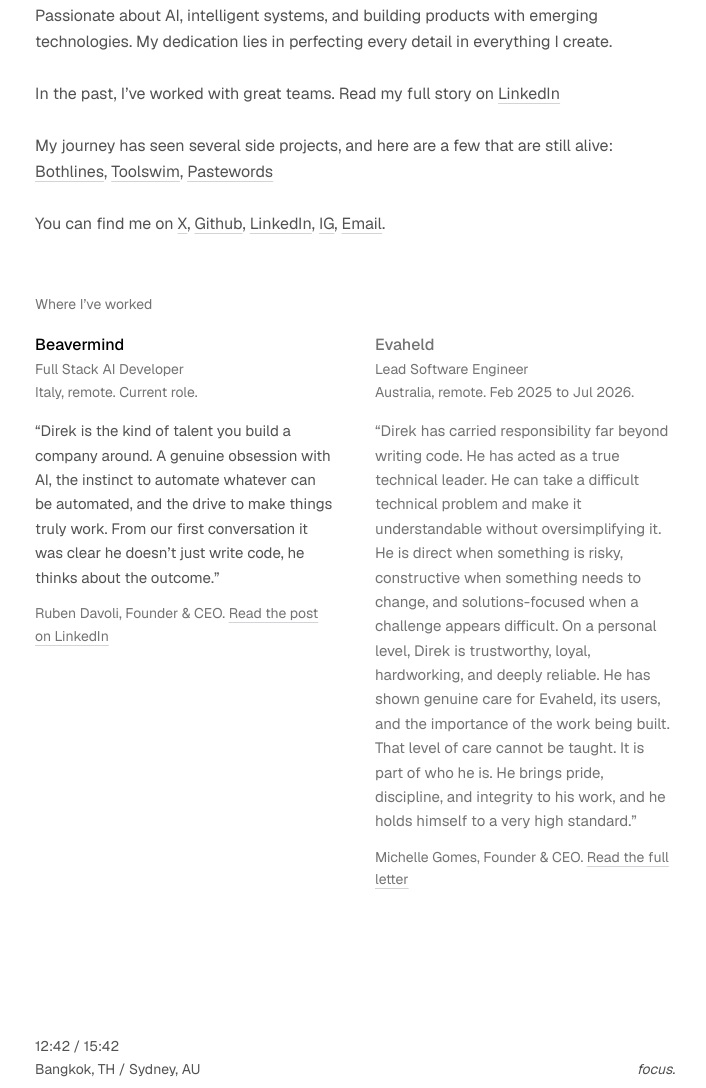
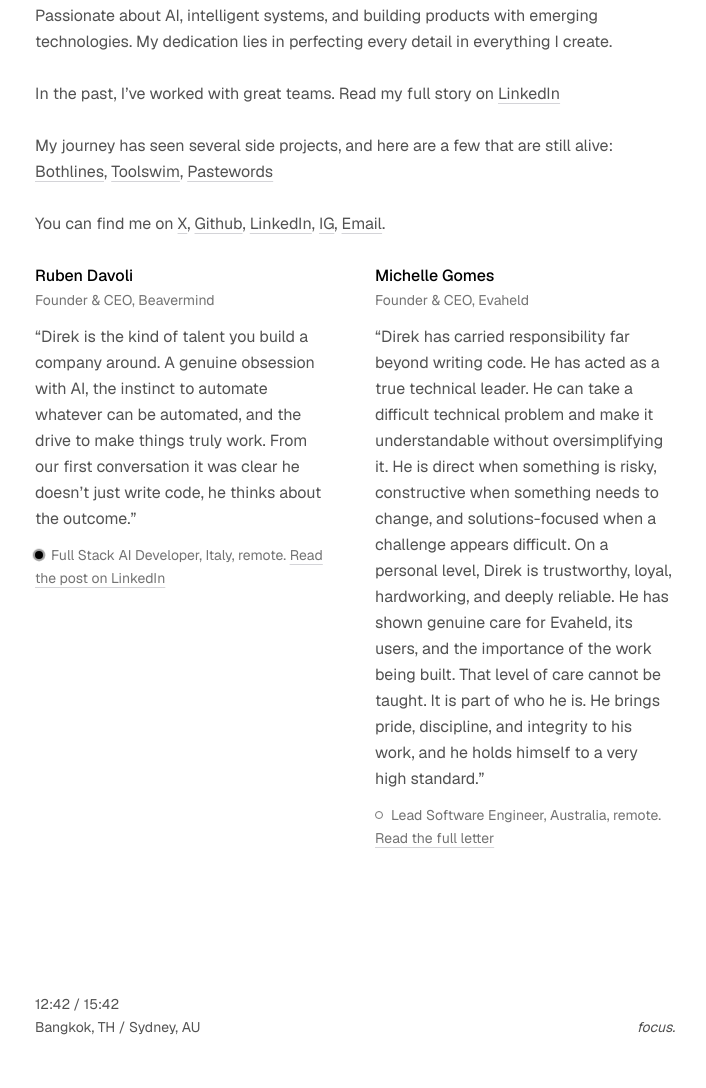
Before and after one commit to direksethi/direksethi-profile, a website: page public/index.html in a window 1280 px wide. Shown: the part 237-1325 px from the top of the page, without its empty margins (285-991 px from the left). Drawn offline with Linux system fonts and the light colour scheme.

Commit message:
Lead the quotes with the person, drop dates and the section label
Name and title come first, quotes match the paragraph colour, and a
pulsing dot on the role line marks the current position instead of
text. No start or end dates.

Co-Authored-By: Claude Code <noreply@anthropic.com>

```diff
--- a/public/index.html
+++ b/public/index.html
@@ -72,20 +72,22 @@ h1 span{color:var(--dim)}
 .bio a:hover,.work a:hover{text-decoration-color:var(--rule-hover)}
 .bio a:focus-visible,.work a:focus-visible{outline:2px solid currentColor;outline-offset:3px;border-radius:2px}
 
-.work{margin-top:3.5rem}
-.work h2{font-size:.875rem;line-height:1.625;font-weight:400;color:var(--dim)}
-.roles{display:grid;grid-template-columns:1fr;gap:2.5rem;margin-top:1rem}
-.role h3{font-size:1rem;line-height:1.625;font-weight:500;color:var(--fg)}
-.role .meta{font-size:.875rem;line-height:1.625;color:var(--dim)}
-.role blockquote{margin-top:1rem;font-size:.9375rem;line-height:1.625;color:var(--body);text-wrap:pretty;hanging-punctuation:first}
-.role figcaption{margin-top:.75rem;font-size:.875rem;line-height:1.625;color:var(--dim)}
-.past h3,.past blockquote{color:var(--dim)}
+.work{display:grid;grid-template-columns:1fr;gap:1.625rem 2.5rem;margin-top:1.625rem;font-size:1rem;line-height:1.625;color:var(--body)}
+.role h2{font-size:1rem;line-height:1.625;font-weight:500;color:var(--fg)}
+.role .title,.role .mine{font-size:.875rem;line-height:1.625;color:var(--dim)}
+.role blockquote{margin-top:.75rem;text-wrap:pretty;hanging-punctuation:first}
+.role .mine{margin-top:.75rem}
+.dot{display:inline-block;position:relative;width:.5rem;height:.5rem;margin-right:.5rem;border-radius:50%;vertical-align:.0625rem}
+.dot.on{background:var(--fg)}
+.dot.on::after{content:"";position:absolute;inset:0;border-radius:50%;background:inherit;animation:ping 2.4s cubic-bezier(0,0,.2,1) infinite}
+.dot.off{border:1px solid currentColor}
+@keyframes ping{0%{transform:scale(1);opacity:.6}70%,100%{transform:scale(2.6);opacity:0}}
 
 footer{position:sticky;top:100vh;display:flex;align-items:flex-end;justify-content:space-between;gap:1rem}
 footer div,footer em{font-size:.875rem;line-height:1.625;color:var(--body)}
 footer time{font-variant-numeric:tabular-nums}
 
-@media (min-width:640px){.roles{grid-template-columns:1fr 1fr}}
+@media (min-width:640px){.work{grid-template-columns:1fr 1fr}}
 @media (min-width:768px){.wrap{padding-bottom:2.5rem}}
 @media (min-width:1024px){.intro{padding-block:9rem}}
 @media (prefers-reduced-motion:reduce){*{transition-duration:.01ms!important;animation-duration:.01ms!important}}
@@ -99,25 +101,26 @@ footer time{font-variant-numeric:tabular-nums}
         <h1>Direk Sethi<br><span>Software Developer &amp; AI Engineer</span></h1>
         <p class="bio">Passionate about AI, intelligent systems, and building products with emerging technologies. My dedication lies in perfecting every detail in everything I create.<br><br>In the past, I&#8217;ve worked with great teams. Read my full story on <a href="https://www.linkedin.com/in/direksethi" rel="noopener noreferrer" target="_blank">LinkedIn</a><br><br>My journey has seen several side projects, and here are a few that are still alive: <a href="https://bothlines.com" rel="noopener noreferrer" target="_blank">Bothlines</a>, <a href="https://toolswim.com" rel="noopener noreferrer" target="_blank">Toolswim</a>, <a href="https://pastewords.direksethi.com" rel="noopener noreferrer" target="_blank">Pastewords</a><br><br>You can find me on <a href="https://x.com/direksethi" rel="me noopener noreferrer" target="_blank">X</a>, <a href="https://github.com/direksethi" rel="me noopener noreferrer" target="_blank">Github</a>, <a href="https://www.linkedin.com/in/direksethi" rel="me noopener noreferrer" target="_blank">LinkedIn</a>, <a href="https://www.instagram.com/direksethi/" rel="me noopener noreferrer" target="_blank">IG</a>, <a href="mailto:direk@direksethi.com" rel="me">Email</a>.</p>
         <div class="work">
-          <h2>Where I&#8217;ve worked</h2>
-          <div class="roles">
           <figure class="role">
-              <h3>Beavermind</h3>
-              <p class="meta">Full Stack AI Developer<br>Italy, remote. Current role.</p>
+            <figcaption>
+              <h2>Ruben Davoli</h2>
+              <p class="title">Founder &amp; CEO, Beavermind</p>
+            </figcaption>
             <blockquote cite="https://www.linkedin.com/posts/ruben-davoli_every-so-often-you-meet-someone-and-think-share-7500512345727586304-hGoF/">
               <p>&#8220;Direk is the kind of talent you build a company around. A genuine obsession with AI, the instinct to automate whatever can be automated, and the drive to make things truly work. From our first conversation it was clear he doesn&#8217;t just write code, he thinks about the outcome.&#8221;</p>
             </blockquote>
-              <figcaption>Ruben Davoli, Founder &amp; CEO. <a href="https://www.linkedin.com/posts/ruben-davoli_every-so-often-you-meet-someone-and-think-share-7500512345727586304-hGoF/" rel="noopener noreferrer" target="_blank">Read the post on LinkedIn</a></figcaption>
+            <p class="mine"><span class="dot on" role="img" aria-label="Current role"></span>Full Stack AI Developer, Italy, remote. <a href="https://www.linkedin.com/posts/ruben-davoli_every-so-often-you-meet-someone-and-think-share-7500512345727586304-hGoF/" rel="noopener noreferrer" target="_blank">Read the post on LinkedIn</a></p>
           </figure>
-            <figure class="role past">
-              <h3>Evaheld</h3>
-              <p class="meta">Lead Software Engineer<br>Australia, remote. Feb 2025 to Jul 2026.</p>
+          <figure class="role">
+            <figcaption>
+              <h2>Michelle Gomes</h2>
+              <p class="title">Founder &amp; CEO, Evaheld</p>
+            </figcaption>
             <blockquote cite="/recommendations/evaheld.pdf">
               <p>&#8220;Direk has carried responsibility far beyond writing code. He has acted as a true technical leader. He can take a difficult technical problem and make it understandable without oversimplifying it. He is direct when something is risky, constructive when something needs to change, and solutions-focused when a challenge appears difficult. On a personal level, Direk is trustworthy, loyal, hardworking, and deeply reliable. He has shown genuine care for Evaheld, its users, and the importance of the work being built. That level of care cannot be taught. It is part of who he is. He brings pride, discipline, and integrity to his work, and he holds himself to a very high standard.&#8221;</p>
             </blockquote>
-              <figcaption>Michelle Gomes, Founder &amp; CEO. <a href="/recommendations/evaheld.pdf" rel="noopener noreferrer" target="_blank">Read the full letter</a></figcaption>
+            <p class="mine"><span class="dot off" role="img" aria-label="Previous role"></span>Lead Software Engineer, Australia, remote. <a href="/recommendations/evaheld.pdf" rel="noopener noreferrer" target="_blank">Read the full letter</a></p>
           </figure>
-          </div>
         </div>
       </section>
     </div>
--- a/src/index.js
+++ b/src/index.js
@@ -12,7 +12,7 @@ const CANONICAL = "direksethi.com";
 // Hashes of the inline <script>/<style> blocks in public/*.html.
 // Regenerate with `npm run csp` after editing any inline block.
 const CSP_SCRIPT = "'sha256-Dv0qEWZ7UCd4sY6Uu2wTZnf9XM2AdYqpQZBcOIGOybU=' 'sha256-NBg3ch/D7XAZMIraaKRRQ16WXBy2iVPX/bEJkbIroXA='"; /* AUTO:script */
-const CSP_STYLE = "'sha256-3Avv9NKO4UAK4HezOnmYoLTxsKACpslOaXCpBbw4vq0=' 'sha256-O+OFkwf0+Y7TjQGrfSK7V8cNAhVd5WfRnHdM3ZlEaoc='"; /* AUTO:style */
+const CSP_STYLE = "'sha256-3Avv9NKO4UAK4HezOnmYoLTxsKACpslOaXCpBbw4vq0=' 'sha256-5QKuJj+VzTsYBNA5viu1lv7FZZgcKGaitQYPh79AraI='"; /* AUTO:style */
 
 const SECURITY = {
   "Strict-Transport-Security": "max-age=63072000; includeSubDomains; preload",
```
Lines whose indentation alone changed are shown as unchanged.
